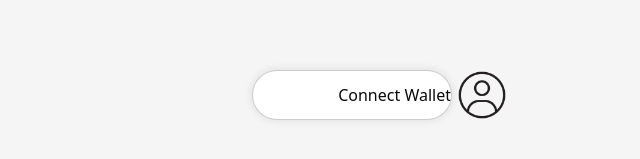
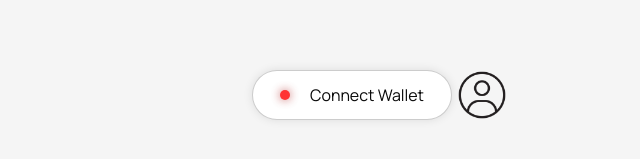
Before and after one commit to Rafelvdy/StratosFi, a Next.js app: page /dashboard in a window 1280 px wide. Shown: the part 305-464 px from the top of the page, without its empty margins (640-1280 px from the left). Built offline with nearby package versions, Linux system fonts and the light colour scheme.

Commit message:
reactive connect wallet icon

```diff
--- a/src/app/dashboard/page.module.css
+++ b/src/app/dashboard/page.module.css
@@ -38,6 +38,21 @@
     height: 50px;
     display: flex;
     flex-direction: row;
-    justify-content: space-between;
+    justify-content: center;
     align-items: center;
+    gap: 20px;
 }
+
+.WalletConnectText {
+    font-family: var(--font-manrope);
+    font-size: 16px;
+    pointer-events: none;
+    text-wrap: nowrap;
+}
+
+.WalletConnectIndicator {
+    width: 10px;
+    height: 10px;
+    border-radius: 50%;
+    background: #000;
+}
--- a/src/app/dashboard/page.tsx
+++ b/src/app/dashboard/page.tsx
@@ -5,6 +5,7 @@ import { useState } from 'react';
 
 export default function Dashboard() {
     const [isProfileOpen, setIsProfileOpen] = useState(false);
+    const [isWalletConnectOpen, setIsWalletConnectOpen] = useState(false);
 
     const handleProfileClick = () => {
         setIsProfileOpen((prev) => !prev);
@@ -23,8 +24,18 @@ export default function Dashboard() {
                             overflow: 'hidden',
                         }}
                     >
-                        <div className={styles.WalletConnectIndicator}></div>
-                        <div className={styles.WalletConnectText}>Connect Wallet</div>
+                        <div className={styles.WalletConnectIndicator} style={{
+                            opacity: isProfileOpen ? 0 : 0.8,
+                            transition: 'opacity 0.2s ease-in-out',
+                            background: isWalletConnectOpen ? 'green' : 'red',
+                            boxShadow: isWalletConnectOpen ? '0 0 10px 0 rgba(17, 142, 40, 0.816)' : '0 0 10px 0 rgba(167, 19, 19, 0.816)',
+                        }}></div>
+                        <div className={styles.WalletConnectText}
+                            style={{
+                                opacity: isProfileOpen ? 0 : 1,
+                                transition: 'opacity 0.2s ease-in-out',
+                            }}
+                        >{isWalletConnectOpen ? 'Connected' : 'Connect Wallet'}</div>
                     </div>
                     <div className={styles.Profile}>
                         <Image src="/icons/pfp-icon.webp" alt="Profile" width={90} height={90} objectFit='contain' className={styles.ProfileImage} onClick={handleProfileClick} />
```
